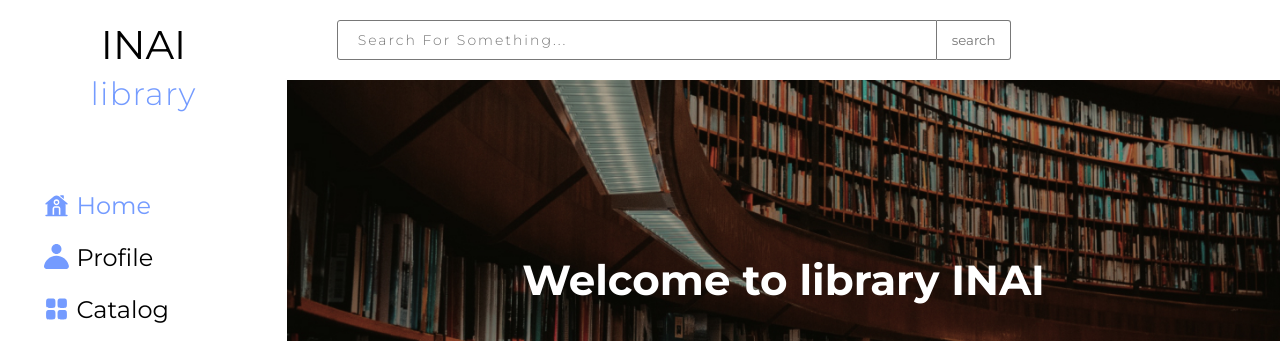
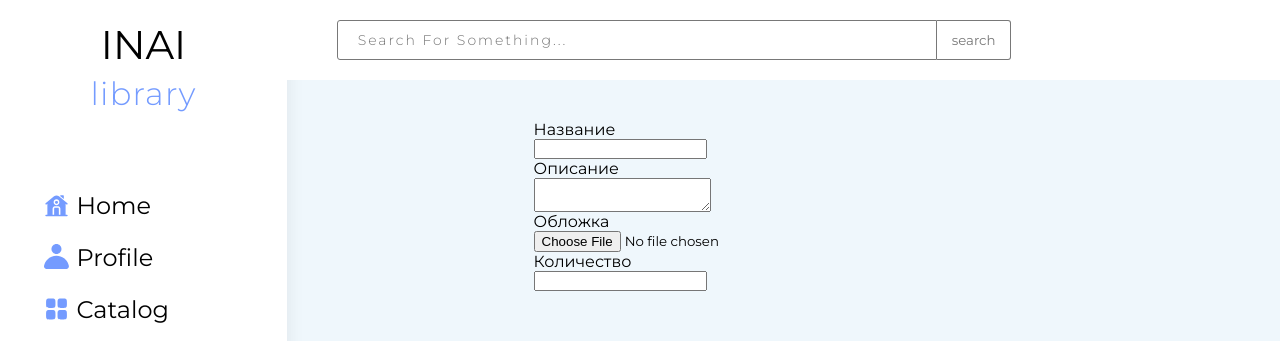
Before and after one commit to EmirlanDogdurbaev/libr2, a React (Vite) app: page /new-book in a window 1280 px wide. Before the commit this address led to /. Shown: the top 341 px of the page. Built offline with nearby package versions, Linux system fonts and the light colour scheme; no server answers; sample sign-in values are in the browser's storage.

Commit message:
added create book page and form

```diff
--- a/src/App.jsx
+++ b/src/App.jsx
@@ -10,6 +10,7 @@ import Catalog from './pages/Catalog/Catalog.jsx';
 import Profile from './pages/Profile/Profile.jsx';
 import Book from './pages/Book/Book.jsx';
 import Basket from './pages/Basket/Basket.jsx';
+import CreateBook from './pages/CreateBook/CreateBook.jsx';
 function App() {
   return (
     <>
@@ -22,6 +23,7 @@ function App() {
             <Route path="/profile" element={<Profile />} />
             <Route path="/basket" element={<Basket />} />
             <Route path="/book/:id" element={<Book/>} />
+            <Route path='/new-book' element={<CreateBook/>}/>
           </Routes>
         </Layout>
       ) : (
--- /dev/null
+++ b/src/components/BookForm/BookForm.jsx
@@ -0,0 +1,17 @@
+import React from 'react'
+import classes from './BookForm.module.scss'
+export default function BookForm() {
+  return (
+    <form className={classes.BookForm} method='post' encType='multipart/form-data'>
+      <label htmlFor='title'>Название</label>
+      <input type="text" id='title'/>
+      <label htmlFor='description'>Описание</label>
+      <textarea id='description'/>
+      <label htmlFor='image'>Обложка</label>
+      <input type="file" id='image' accept='image/*'/>
+      <label htmlFor='quantity'>Количество</label>
+      <input type="number" id='quantity'/>
+
+    </form>
+  )
+}
--- /dev/null
+++ b/src/components/BookForm/BookForm.module.scss
@@ -0,0 +1,7 @@
+.BookForm{
+  display: flex;
+  flex-direction: column;
+  align-items: start;
+  max-width: 500px;
+  margin: 40px auto;
+}
--- /dev/null
+++ b/src/pages/CreateBook/CreateBook.jsx
@@ -0,0 +1,10 @@
+import React from 'react'
+import BookForm from '../../components/BookForm/BookForm'
+
+export default function CreateBook() {
+  return (
+    <div className='page'>
+      <BookForm/>
+    </div>
+  )
+}
```
